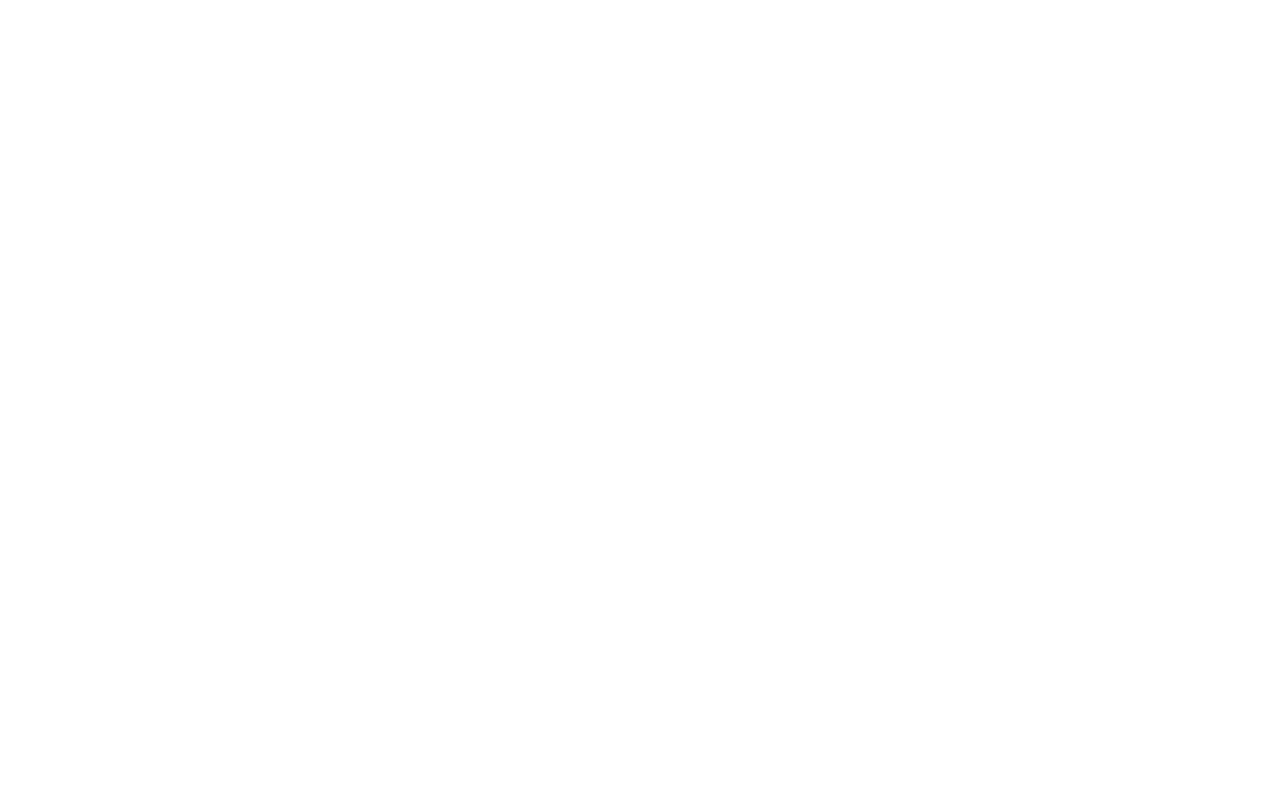
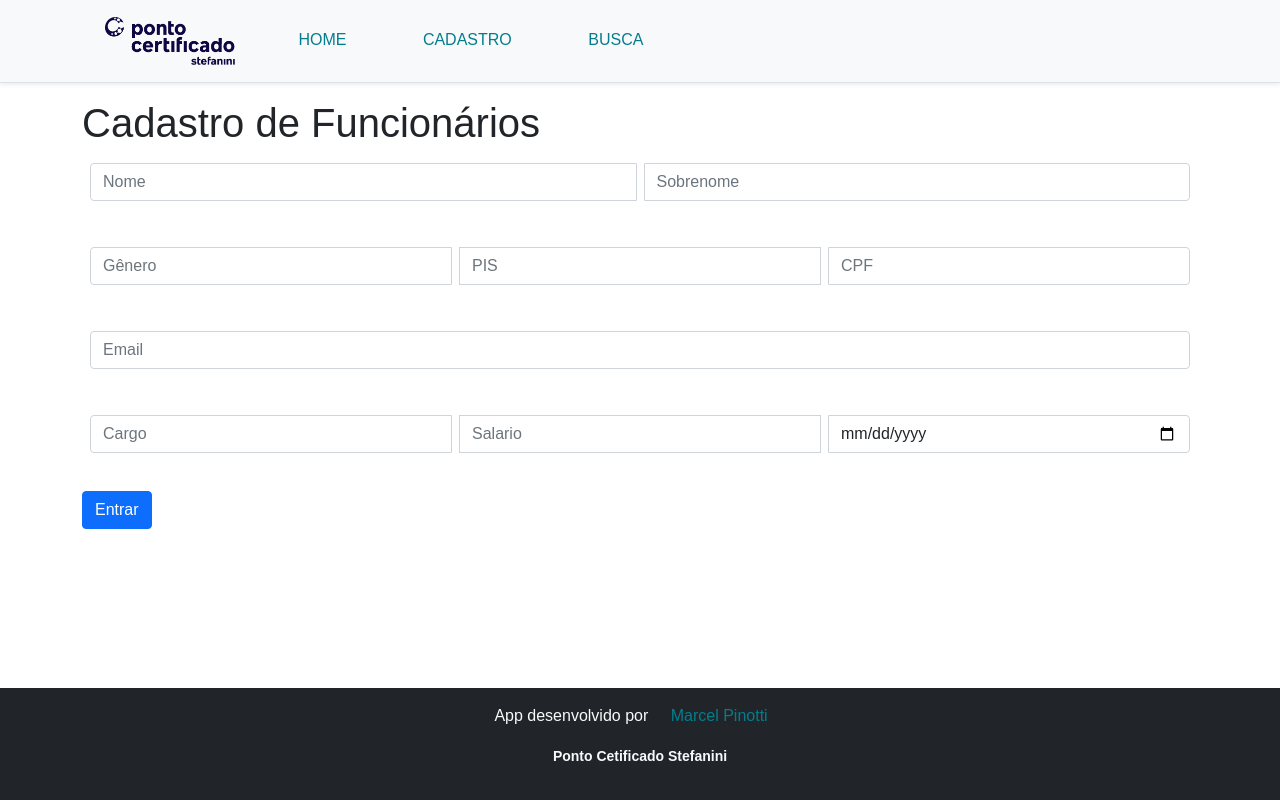
Before and after one commit to marcelpinotti/Teste-Pratico_Ponto-Certificado-Stefanini-APP, a React (Create React App) app in the folder frontend/: page /cadastro in a window 1280 px wide. Built offline with nearby package versions, Linux system fonts and the light colour scheme.

Commit message:
Criando forms para cadastrar e buscar funcionário

```diff
--- a/frontend/src/Routes.js
+++ b/frontend/src/Routes.js
@@ -1,5 +1,7 @@
 import { BrowserRouter, Route, Switch } from "react-router-dom";
 import Home from "./pages/Home";
+import Cadastro from "./pages/Cadastro";
+import Busca from "./pages/Busca";
 
 const Routes = () => {
     return (
@@ -8,6 +10,12 @@
                 <Route path="/" exact>
                     <Home />
                 </Route>
+                <Route path="/cadastro" exact>
+                    <Cadastro />
+                </Route>
+                <Route path="/busca" exact>
+                    <Busca />
+                </Route>
             </Switch>
        </BrowserRouter>
     );
--- a/frontend/src/assets/css/styles.css
+++ b/frontend/src/assets/css/styles.css
@@ -5,7 +5,7 @@
 
 html, body {
     height: 100%;
-    font-family: "Ubuntu", sans-serif;
+    font-family: "Raleway", sans-serif;
 }
 
 #root {
@@ -30,3 +30,29 @@
 .text-primary {
     color: var(--color-primary) !important;
 }
+
+.form-group {
+    margin-bottom:30px;
+}
+input {
+    padding: 12px 20px;
+    margin: 8px 8px;
+    box-sizing: border-box;
+}
+
+a {
+    font-family: "Raleway", sans-serif;
+    color: rgb(3, 125, 141);
+    padding: 1px 18px;
+    font-size: medium;
+    text-decoration: none;
+
+}
+
+a:hover{
+    color: rgb(2, 8, 43);
+}
+
+.img{
+    padding: 1px 5px;
+}
--- a/frontend/src/components/NavBar/index.js
+++ b/frontend/src/components/NavBar/index.js
@@ -7,7 +7,16 @@
             <div className="container">
                 <nav className="my-2 my-md-0 mr-md-3">
                     <Link to="/">
-                        <img src={ImgDsDark} alt="PontoCertificado" width="80" />
+                        <img className="img" src={ImgDsDark} alt="PontoCertificado" width="140"/>
+                    </Link>
+                    <Link to="/">
+                        <a> HOME </a>
+                    </Link>
+                    <Link to="/cadastro">
+                        <a> CADASTRO </a>
+                    </Link>
+                    <Link to="/busca">
+                        <a> BUSCA </a>
                     </Link>
                 </nav>
             </div>
--- /dev/null
+++ b/frontend/src/pages/Busca/index.js
@@ -0,0 +1,35 @@
+import Footer from "../../components/Footer";
+import NavBar from "../../components/NavBar";
+
+const Busca = () => {
+    return (
+        <>
+            <NavBar />
+            <div className="container">
+                <div className="jumbotron">
+                    <h1>Busca por Funcionário</h1>
+                        <form>
+                            <div class="form-group input-group col-md-3">
+                                <input className="form-control" type="number" class="form-control" id="inputID" placeholder="ID" />
+                            </div>
+                            <div className="form-group input-group">
+                                <input className="form-control row" type="text" class="form-control" id="inputNome" placeholder="Nome" />
+                                <input className="form-control row" type="text" class="form-control" id="inputSobrenome" placeholder="Sobrenome" />
+                            </div>
+                            <div className="form-group input-group">
+                                <input className='form-control' type="text" class="form-control" id="inputCargo" placeholder="Cargo" />
+                                <input className='form-control' type="text" class="form-control" id="inputAdmissao" placeholder="Admissão" />
+                            </div>
+                            <div class="form-group input-group">
+                                <input className="form-control" type="text" class="form-control" id="inputEmail" placeholder="Email" />
+                            </div>
+                            <button type="submit" class="btn btn-primary">Buscar</button>
+                        </form>
+                </div>
+            </div>
+            <Footer />
+        </>
+    );
+}
+
+export default Busca;
--- /dev/null
+++ b/frontend/src/pages/Cadastro/index.js
@@ -0,0 +1,38 @@
+import Footer from "../../components/Footer";
+import NavBar from "../../components/NavBar";
+
+const Cadastro = () => {
+    return (
+        <>
+            <NavBar />
+            <div className="container">
+                <div className="jumbotron">
+                    <h1>Cadastro de Funcionários</h1>
+                        <form>
+                                <div className="form-group input-group">
+                                    <input className="form-control row" type="text" class="form-control" id="inputNome" placeholder="Nome" />
+                                    <input className="form-control row" type="text" class="form-control" id="inputSobrenome" placeholder="Sobrenome" />
+                                </div>
+                                <div className="form-group input-group">
+                                    <input className="form-control" type="text" class="form-control" id="inputGenero" placeholder="Gênero" />
+                                    <input className="form-control" type="text" class="form-control" id="inputPIS" placeholder="PIS" />
+                                    <input className="form-control" type="number" class="form-control" id="inputCPF" placeholder="CPF" />
+                                </div>
+                                <div class="form-group input-group">
+                                    <input className="form-control" type="email" class="form-control" id="inputEmail" placeholder="Email" />
+                                </div>
+                                <div className= "form-group input-group ">
+                                    <input className='form-control' type="text" class="form-control" id="inputCargo" placeholder="Cargo" />
+                                    <input className="form-control" type="number" class="form-control" id="inputSalario" placeholder="Salario" />
+                                    <input className='form-control' type="date" class="form-control" id="inputAdmissao" placeholder="" />
+                                </div>
+                            <button type="submit" class="btn btn-primary">Entrar</button>
+                        </form>
+                </div>
+            </div>
+            <Footer />
+        </>
+    );
+}
+
+export default Cadastro;
```
